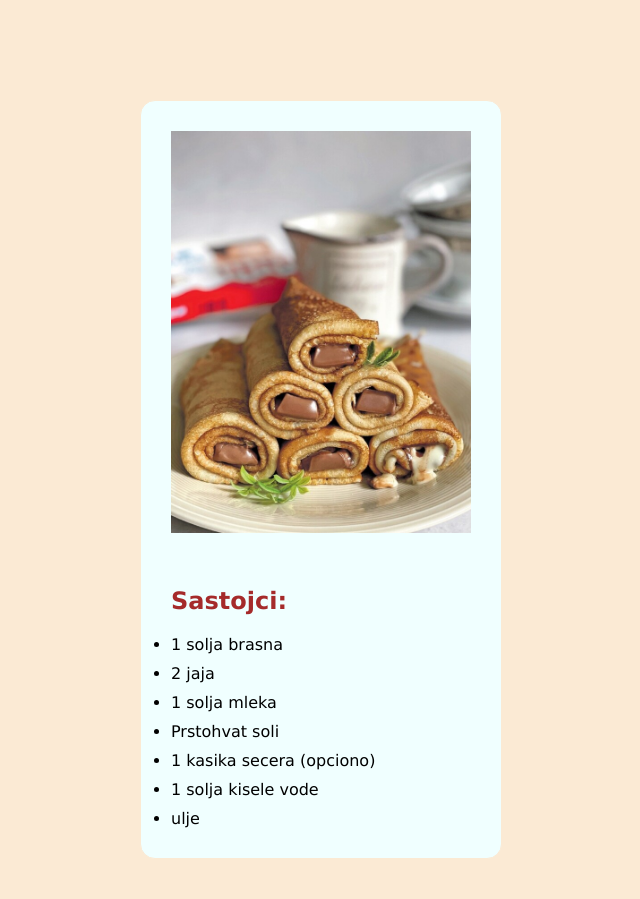
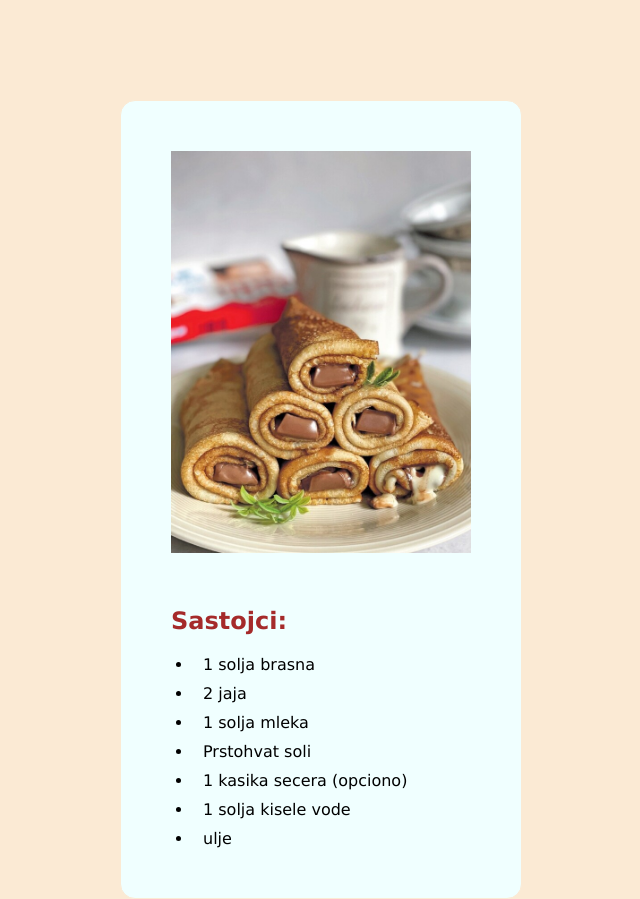
Before and after one commit to Tichyyy/JavaScriptProjects, a plain HTML site: page Recept/index.html in a window 1280 px wide. Shown: the whole page, without its empty margins (319-959 px from the left). Before the commit the page ends 859 px from the top, so only its background shows below. Drawn offline with Linux system fonts and the light colour scheme.

Commit message:
stilizovanje sastojaka

```diff
--- a/Recept/index.html
+++ b/Recept/index.html
@@ -20,7 +20,7 @@ Prstohvat soli
 1 kašika rastopljenog putera ili ulja
 Dodatno ulje ili puter za pečenje-->
       <ul class="sastojci">
-        <li id="sastojciNaziv">Sastojci:</li>
+        <p id="sastojciNaziv">Sastojci:</p>
         <li>1 solja brasna</li>
         <li>2 jaja</li>
         <li>1 solja mleka</li>
--- a/Recept/izgled.css
+++ b/Recept/izgled.css
@@ -7,14 +7,16 @@
 }
 
 .sastojci li {
+  padding-left: 10px;
   padding-top: 10px;
   text-align: left;
+  margin-left: 22px;
 }
 
 #sastojciNaziv {
+  text-align: left;
   padding-top: 50px;
   padding-bottom: 10px;
-  list-style: none;
   font-size: 24px;
   font-weight: bold;
   color: brown;
@@ -22,7 +24,7 @@
 
 .recept {
   width: fit-content;
-  padding: 30px;
+  padding: 50px;
   margin: auto;
   text-align: center;
   border: 1px solid rgb(251, 234, 212);
```
